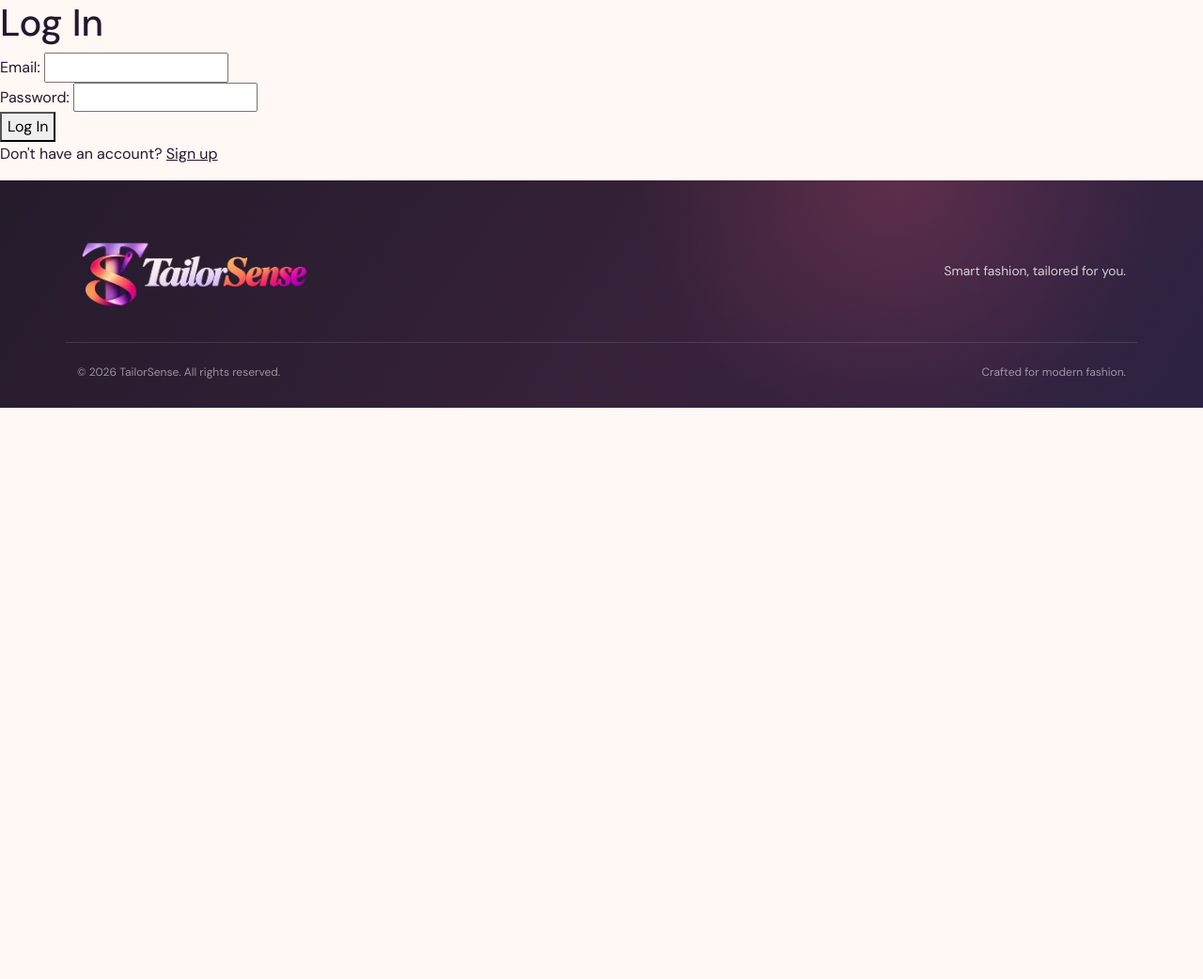
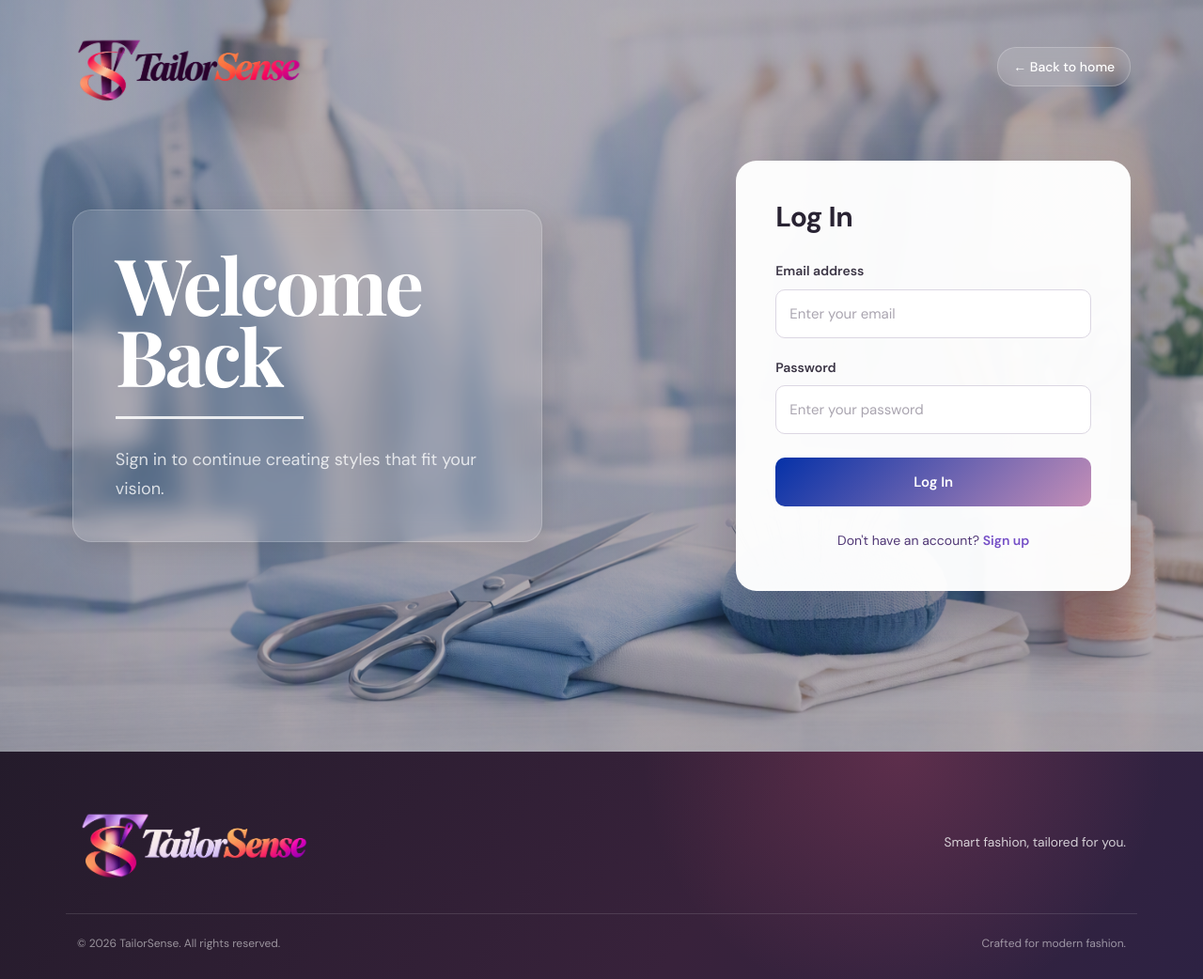
Before and after one commit to NelsonOmoniyi/TailorSense-API, a Django app: page /login/ in a window 1280 px wide. Shown: the whole page at 94% size. Before the commit the page ends 434 px from the top, so only its background shows below. Run offline with Django 5.2, Linux system fonts and the light colour scheme.

Commit message:
Login page design

```diff
--- /dev/null
+++ b/static/css/components.css
@@ -0,0 +1 @@
+/* I will be moving all reusable components to this file and updating reference to them across the landing page-authentication pages */
--- /dev/null
+++ b/static/css/login.css
@@ -0,0 +1,368 @@
+/* =========================================
+   LOGIN HEADER
+   ========================================= */
+
+.login-header {
+    position: absolute;
+
+    top: 30px;
+    left: 6%;
+    right: 6%;
+
+    display: flex;
+    align-items: center;
+    justify-content: space-between;
+
+    z-index: 10;
+}
+
+
+/* Brand */
+
+.login-brand {
+     display: block;
+}
+
+.login-brand img {
+    display: block;
+    width: 245px;
+    height: auto;
+    max-height: 82px;
+    object-fit: contain;
+}
+
+
+/* Back to home */
+
+.back-home {
+    padding: 9px 16px;
+
+    color: #ffffff;
+
+    font-size: 14px;
+    font-weight: 500;
+
+    text-decoration: none;
+
+    background: rgba(255, 255, 255, 0.12);
+
+    border: 1px solid rgba(255, 255, 255, 0.2);
+
+    border-radius: 20px;
+
+    backdrop-filter: blur(8px);
+    -webkit-backdrop-filter: blur(8px);
+
+    transition:
+        background 0.2s ease,
+        transform 0.2s ease;
+}
+
+.back-home:hover {
+    background: rgba(255, 255, 255, 0.2);
+
+    transform: translateY(-1px);
+}/* =========================================
+   LOGIN PAGE
+   ========================================= */
+
+.login-page {
+    min-height: 100vh;
+
+    display: flex;
+    align-items: center;
+
+    padding: 60px 6%;
+
+    box-sizing: border-box;
+
+    background:
+        linear-gradient(
+            rgba(35, 28, 48, 0.35),
+            rgba(35, 28, 48, 0.35)
+        ),
+        url("../images/tailoring-login.jpg") center / cover no-repeat;
+}
+
+
+/* =========================================
+   MAIN LOGIN LAYOUT
+   ========================================= */
+
+.login-content {
+    width: 100%;
+    max-width: 1150px;
+
+    margin: 0 auto;
+
+    display: flex;
+    flex-direction: row;
+
+    align-items: center;
+    justify-content: space-between;
+
+    gap: 100px;
+}
+
+
+/* =========================================
+   LEFT SIDE — WELCOME INTRO
+   ========================================= */
+.intro-glass {
+    padding: 40px 45px;
+
+    background: rgba(255, 255, 255, 0.12);
+
+    border: 1px solid rgba(255, 255, 255, 0.18);
+
+    border-radius: 20px;
+
+    backdrop-filter: blur(12px);
+    -webkit-backdrop-filter: blur(12px);
+
+    box-shadow:
+        0 8px 30px rgba(0, 0, 0, 0.12);
+}
+
+.login-intro {
+    flex: 1;
+
+    max-width: 500px;
+
+    color: #ffffff;
+}
+
+.login-intro h1 {
+    margin: 0;
+
+    font-size: clamp(55px, 7vw, 83px);
+    font-family: 'Playfair Display';
+    line-height: 0.91;
+    letter-spacing: -0.055em;
+    text-wrap: balance;
+
+
+    font-weight: 700;
+    letter-spacing: -3px;
+}
+
+.login-intro h1 span {
+    font-weight: 400;
+}
+
+.login-intro .tagline {
+    margin: 20px 0 0;
+
+    font-size: 20px;
+    line-height: 1.5;
+
+    color: rgba(255, 255, 255, 0.9);
+}
+
+.intro-line {
+    width: 200px;
+    height: 3px;
+
+    margin: 28px 0;
+
+    background: rgba(255, 255, 255, 0.85);
+}
+
+.login-intro .intro-text {
+    max-width: 500px;
+
+    margin: 0;
+
+    font-size: 18px;
+    line-height: 1.7;
+
+    color: rgba(255, 255, 255, 0.78);
+}
+
+
+/* =========================================
+   RIGHT SIDE — LOGIN CARD
+   ========================================= */
+
+.login-card {
+    flex: 0 0 420px;
+
+    width: 420px;
+
+    padding: 42px;
+
+    box-sizing: border-box;
+
+    background: #fffffff7;
+
+    border-radius: 22px;
+
+    box-shadow:
+        0 25px 60px rgba(35, 28, 48, 0.25);
+}
+
+
+/* Card heading */
+
+.login-card h2 {
+    margin: 0 0 28px;
+
+    color: #292333;
+
+    font-size: 30px;
+    font-weight: 700;
+
+    letter-spacing: -0.5px;
+}
+
+
+/* =========================================
+   ERROR MESSAGE
+   ========================================= */
+
+.login-error {
+    margin: 0 0 20px;
+
+    padding: 11px 13px;
+
+    border-radius: 8px;
+
+    background: #fff1f1;
+
+    border: 1px solid #f3cccc;
+
+    color: #b33a3a;
+
+    font-size: 14px;
+}
+
+
+/* =========================================
+   FORM
+   ========================================= */
+
+.login-card form {
+    display: flex;
+    flex-direction: column;
+
+    gap: 20px;
+}
+
+.form-group {
+    display: flex;
+    flex-direction: column;
+
+    gap: 8px;
+}
+
+.form-group label {
+    color: #3b3545;
+
+    font-size: 14px;
+    font-weight: 600;
+}
+
+
+/* Input fields */
+
+.form-group input {
+    width: 100%;
+
+    padding: 13px 14px;
+
+    box-sizing: border-box;
+
+    border: 1px solid #dcd7e3;
+    border-radius: 10px;
+
+    background: #ffffff;
+
+    color: #292333;
+
+    font-size: 15px;
+
+    outline: none;
+
+    transition:
+        border-color 0.2s ease,
+        box-shadow 0.2s ease;
+}
+
+.form-group input::placeholder {
+    color: #aaa5b0;
+}
+
+.form-group input:focus {
+    border-color: #7650c7;
+
+    box-shadow:
+        0 0 0 3px rgba(118, 80, 199, 0.1);
+}
+
+
+/* =========================================
+   LOGIN BUTTON
+   ========================================= */
+
+.login-button {
+    width: 100%;
+
+    margin-top: 5px;
+
+    padding: 14px 20px;
+
+    border: none;
+    border-radius: 10px;
+
+    background:
+        linear-gradient(
+            135deg,
+            #0531a8,
+            #c58fb7
+        );
+
+    color: #ffffff;
+
+    font-size: 15px;
+    font-weight: 600;
+
+    cursor: pointer;
+
+    transition:
+        transform 0.2s ease,
+        box-shadow 0.2s ease;
+}
+
+.login-button:hover {
+    transform: translateY(-1px);
+
+    box-shadow:
+        0 8px 20px rgba(92, 141, 232, 0.25);
+}
+
+
+/* =========================================
+   SIGN UP
+   ========================================= */
+
+.signup-text {
+    margin: 25px 0 0;
+
+    text-align: center;
+
+    color: #503775;
+
+    font-size: 14px;
+}
+
+.signup-text a {
+    color: #7650c7;
+
+    font-weight: 600;
+
+    text-decoration: none;
+}
+
+.signup-text a:hover {
+    text-decoration: underline;
+}
--- a/templates/login.html
+++ b/templates/login.html
@@ -1,26 +1,96 @@
+{% load static %}
 {% include 'partials/head.html' %}
 
-<!-- Login form for existing users. -->
-<main>
-    <h1>Log In</h1>
-    {% if error %}
-        <p role="alert">{{ error }}</p>
-    {% endif %}
-    <!-- Credentials are submitted to the named login route. -->
-    <form action="{% url 'login' %}" method="post">
-        {% csrf_token %}
-        <div>
-            <label for="email">Email:</label>
-            <input type="email" id="email" name="email" required autocomplete="email">
+<main class="login-page">
+    <header class="login-header">
+        <a href="/" class="login-brand">
+            <img
+                src="{% static 'images/tailorsense-logo.png' %}"
+                alt="TailorSense"
+            >
+        </a>
+
+        <a href="/" class="back-home">
+            ← Back to home
+        </a>
+    </header>
+
+    <section class="login-content">
+
+        <div class="login-intro">
+            <div class="intro-glass">
+                <h1 class="welcome-heading">
+                    Welcome<br>
+                    Back
+                </h1>
+
+                <div class="intro-line"></div>
+
+
+                <p class="intro-text">
+                    Sign in to continue creating styles that fit your vision.
+                </p>
+            </div>
         </div>
-        <div>
-            <label for="password">Password:</label>
-            <input type="password" id="password" name="password" required autocomplete="current-password" maxlength="20" minlength="8">
+
+
+        <div class="login-card">
+
+            <h2>Log In</h2>
+
+            {% if error %}
+                <p class="login-error" role="alert">
+                    {{ error }}
+                </p>
+            {% endif %}
+
+            <form action="{% url 'login' %}" method="post">
+
+                {% csrf_token %}
+
+                <div class="form-group">
+                    <label for="email">Email address</label>
+
+                    <input
+                        type="email"
+                        id="email"
+                        name="email"
+                        placeholder="Enter your email"
+                        required
+                        autocomplete="email"
+                    >
+                </div>
+
+                <div class="form-group">
+                    <label for="password">Password</label>
+
+                    <input
+                        type="password"
+                        id="password"
+                        name="password"
+                        placeholder="Enter your password"
+                        required
+                        autocomplete="current-password"
+                        maxlength="20"
+                        minlength="8"
+                    >
+                </div>
+
+                <button type="submit" class="login-button">
+                    Log In
+                </button>
+
+            </form>
+
+            <p class="signup-text">
+                Don't have an account?
+                <a href="{% url 'register' %}">Sign up</a>
+            </p>
+
         </div>
-        <button type="submit">Log In</button>
-    </form>
-    <!-- Direct new users to the registration page. -->
-    <p>Don't have an account? <a href="{% url 'register' %}">Sign up</a></p>
+
+    </section>
+
 </main>
 
 {% include 'partials/footer.html' %}
--- a/templates/partials/head.html
+++ b/templates/partials/head.html
@@ -9,4 +9,5 @@
     <title>TailorSense | Smart Fashion, Tailored for You</title>
     <link href="https://cdn.jsdelivr.net/npm/bootstrap@5.3.3/dist/css/bootstrap.min.css" rel="stylesheet">
     <link rel="stylesheet" href="{% static 'css/landing.css' %}">
+    <link rel="stylesheet" href="{% static 'css/login.css' %}">
 </head>
```
Also changed, not shown: static/images/tailoring-login.jpg (added).
